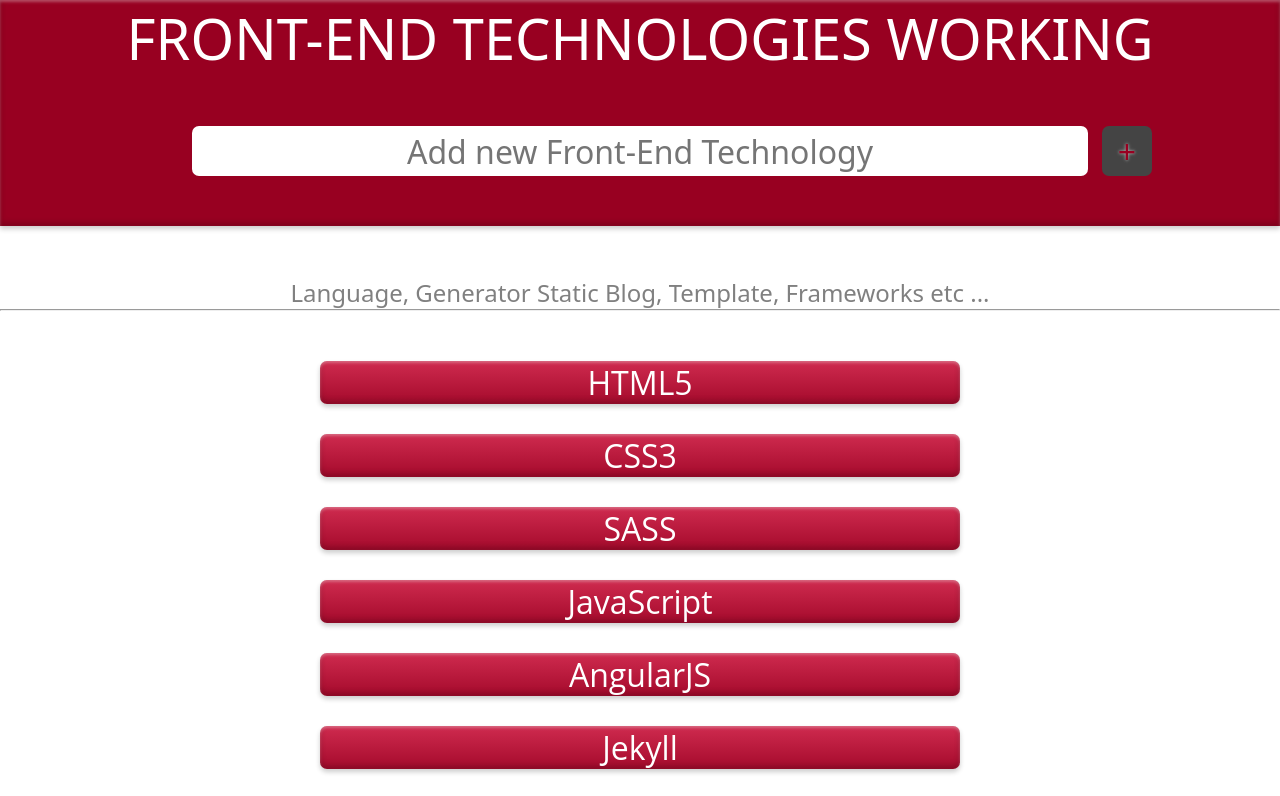
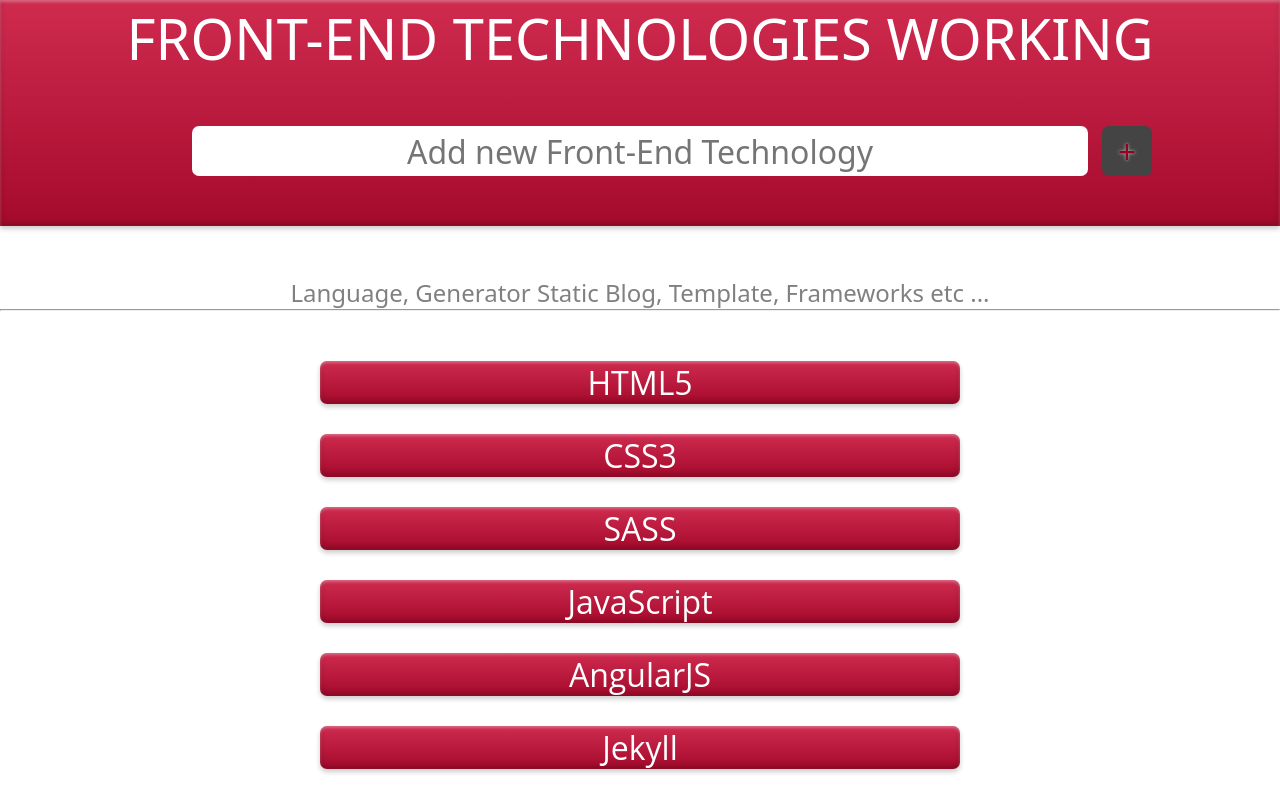
Before and after one commit to sergiolimajr/project-angularjs, a plain HTML site: page index.html in a window 1280 px wide. Shown: the top 796 px of the page. Drawn offline with nearby package versions, Linux system fonts and the light colour scheme.

Commit message:
Update style.css

```diff
--- a/style.css
+++ b/style.css
@@ -15,7 +15,6 @@ body {
 	background-image: -webkit-linear-gradient(#cf2b4f, #980021 130%);
 	background-image: -o-linear-gradient(#cf2b4f, #980021 130%);
 	background-image: linear-gradient(#cf2b4f, #980021 130%);
-	background: #980021;
 	margin-bottom: 50px;
 }
 
```
